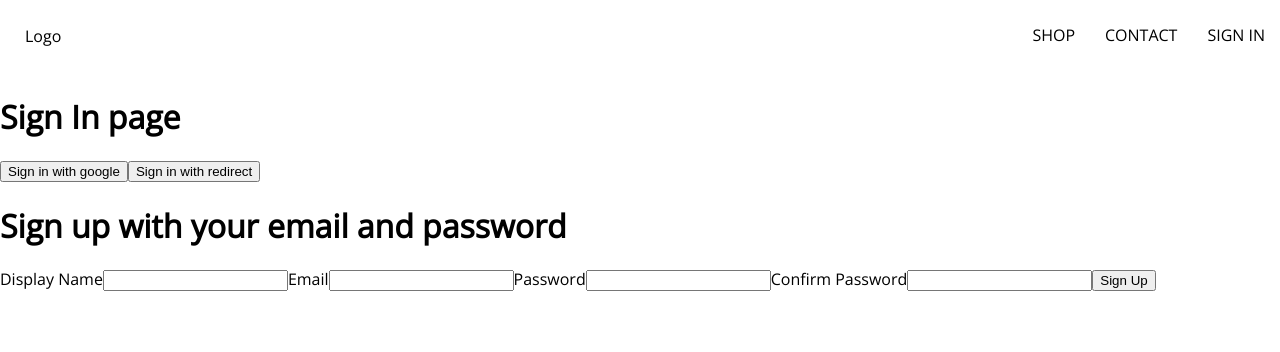
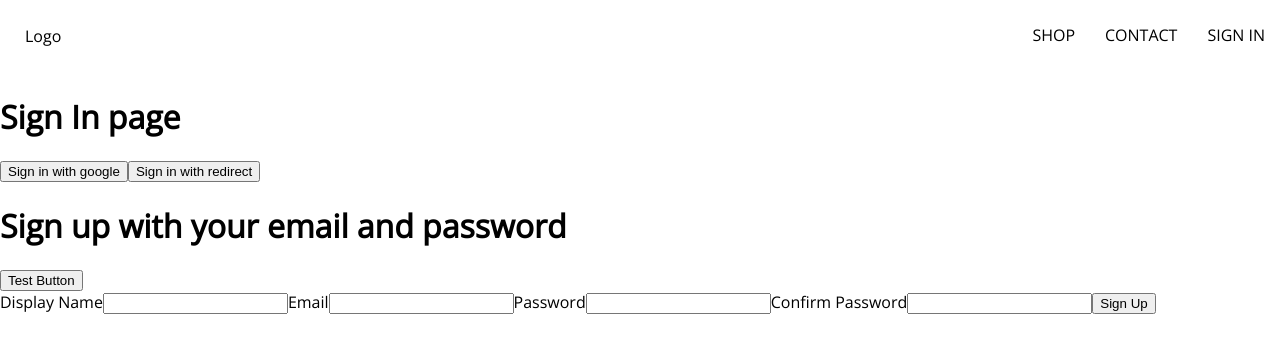
Before and after one commit to ericknamukolo/clothing-site, a React (Create React App) app: page /sign-in in a window 1280 px wide. Shown: the top 352 px of the page. Built offline with nearby package versions, Linux system fonts and the light colour scheme.

Commit message:
impl sign up with email and password

```diff
--- a/src/components/auth/sign-up-form.tsx
+++ b/src/components/auth/sign-up-form.tsx
@@ -1,7 +1,5 @@
 import React, { Fragment, useState } from 'react';
 import TextField from '../../models/field';
-import { createUserWithEmailAndPassword } from '../../utils/firebase';
-import { UserCredential } from 'firebase/auth';
 import Auth from '../../providers/auth';
 
 const SignUpForm: React.FC = () => {
@@ -14,21 +12,13 @@ const SignUpForm: React.FC = () => {
 
   const handleSubmit = async (event: any) => {
     //event.preventDefauflt();
-    if (
-      fields.find((field) => field.display === 'Password')?.input !==
-      fields.find((field) => field.display === 'Confirm Password')?.input
-    )
-      return alert('Passwords do not match');
+    const { input: displayName } = fields[0];
+    const { input: email } = fields[1];
+    const { input: password } = fields[2];
+    const { input: confirmPassword } = fields[3];
+    if (password !== confirmPassword) return alert('Passwords do not match');
 
-    try {
-      const response: UserCredential = await createUserWithEmailAndPassword(
-        fields.find((field) => field.display === 'Email')!.input,
-        fields.find((field) => field.display === 'Password')!.input
-      );
-      await new Auth().createUserForRedirect(response);
-    } catch (e) {
-      alert(e);
-    }
+    await new Auth().createUserWithEmailAndPwd(email, password, displayName);
   };
 
   const handleChange = (event: any) => {
@@ -48,6 +38,7 @@ const SignUpForm: React.FC = () => {
   return (
     <div>
       <h1>Sign up with your email and password</h1>
+      <button onClick={handleSubmit}>Test Button</button>
       <form onSubmit={handleSubmit}>
         {fields.map((field) => {
           return (
--- a/src/providers/auth.tsx
+++ b/src/providers/auth.tsx
@@ -5,6 +5,7 @@ import {
   setDocument,
   getDocument,
   signInwithGoogle,
+  createUser,
 } from './../utils/firebase';
 import { UserCredential } from 'firebase/auth';
 
@@ -38,18 +39,35 @@ class Auth {
     }
   }
 
-  async createUserForRedirect(user: UserCredential) {
+  async createUserForRedirect(
+    user: UserCredential,
+    displayName: string | null = null
+  ) {
     const userDoc = document(db, 'users', user.user.uid);
     var snapshot = await getDocument(userDoc);
     if (snapshot.exists()) return;
     await setDocument(userDoc, {
       id: user.user.uid,
-      name: user.user.displayName,
+      name: displayName ?? user.user.displayName,
       email: user.user.email,
       img: user.user.photoURL,
       date: new Date(),
     });
   }
+
+  async createUserWithEmailAndPwd(
+    email: string,
+    password: string,
+    displayName: string
+  ) {
+    try {
+      const response: UserCredential = await createUser(email, password);
+      console.log(response);
+      await new Auth().createUserForRedirect(response, displayName);
+    } catch (e) {
+      alert(e);
+    }
+  }
 }
 
 export default Auth;
--- a/src/utils/firebase.tsx
+++ b/src/utils/firebase.tsx
@@ -5,6 +5,7 @@ import {
   GoogleAuthProvider,
   signInWithRedirect,
   signInWithEmailAndPassword,
+  createUserWithEmailAndPassword,
 } from 'firebase/auth';
 
 import { getFirestore, doc, getDoc, setDoc } from 'firebase/firestore';
@@ -37,9 +38,6 @@ export const signInwithGoogle = () =>
     new GoogleAuthProvider().setCustomParameters({ prompt: 'select_account' })
   );
 
-export const createUserWithEmailAndPassword = async (
-  email: string,
-  password: string
-) => {
-  return await signInWithEmailAndPassword(auth, email, password);
+export const createUser = async (email: string, password: string) => {
+  return await createUserWithEmailAndPassword(auth, email, password);
 };
```
